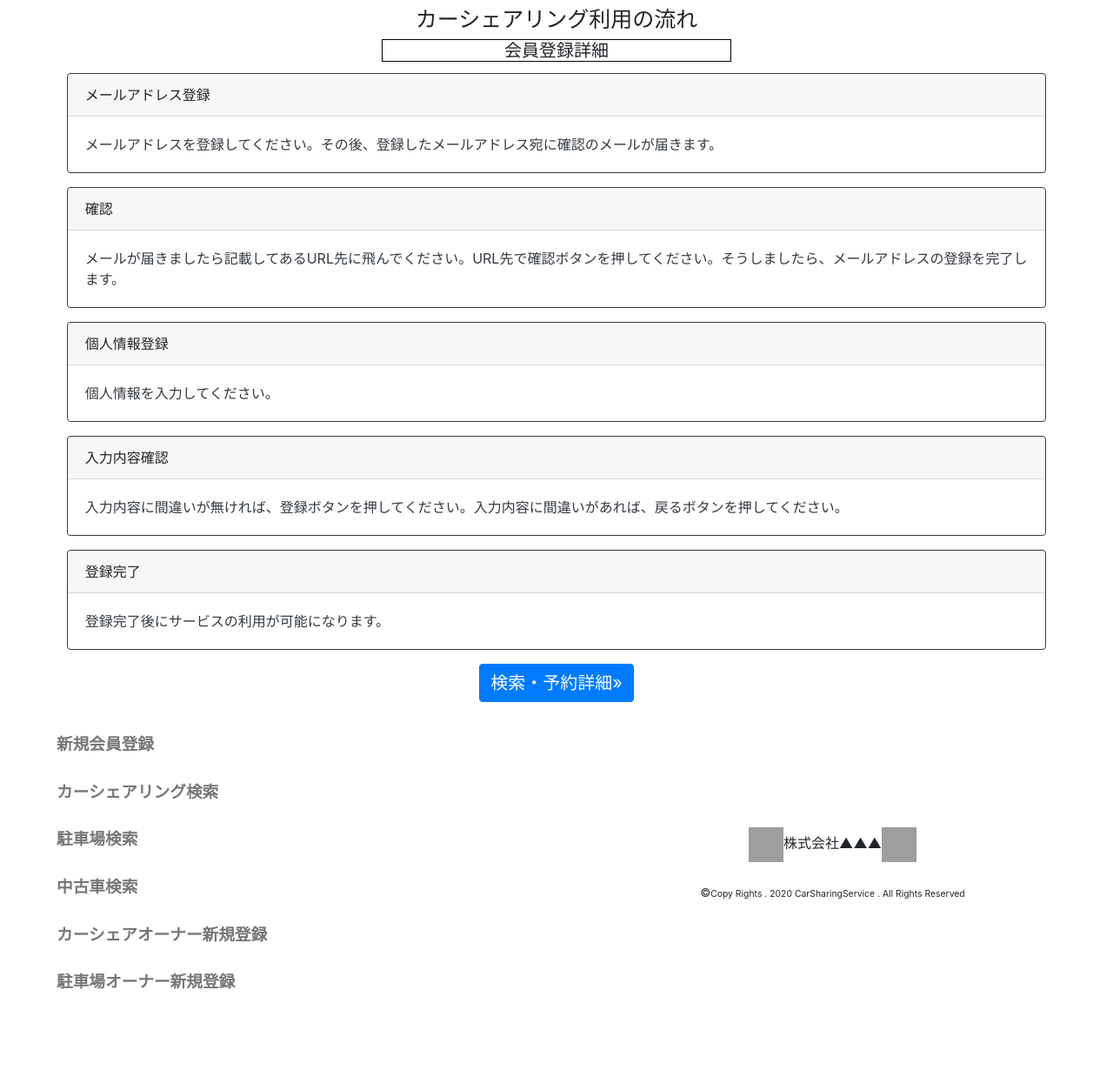
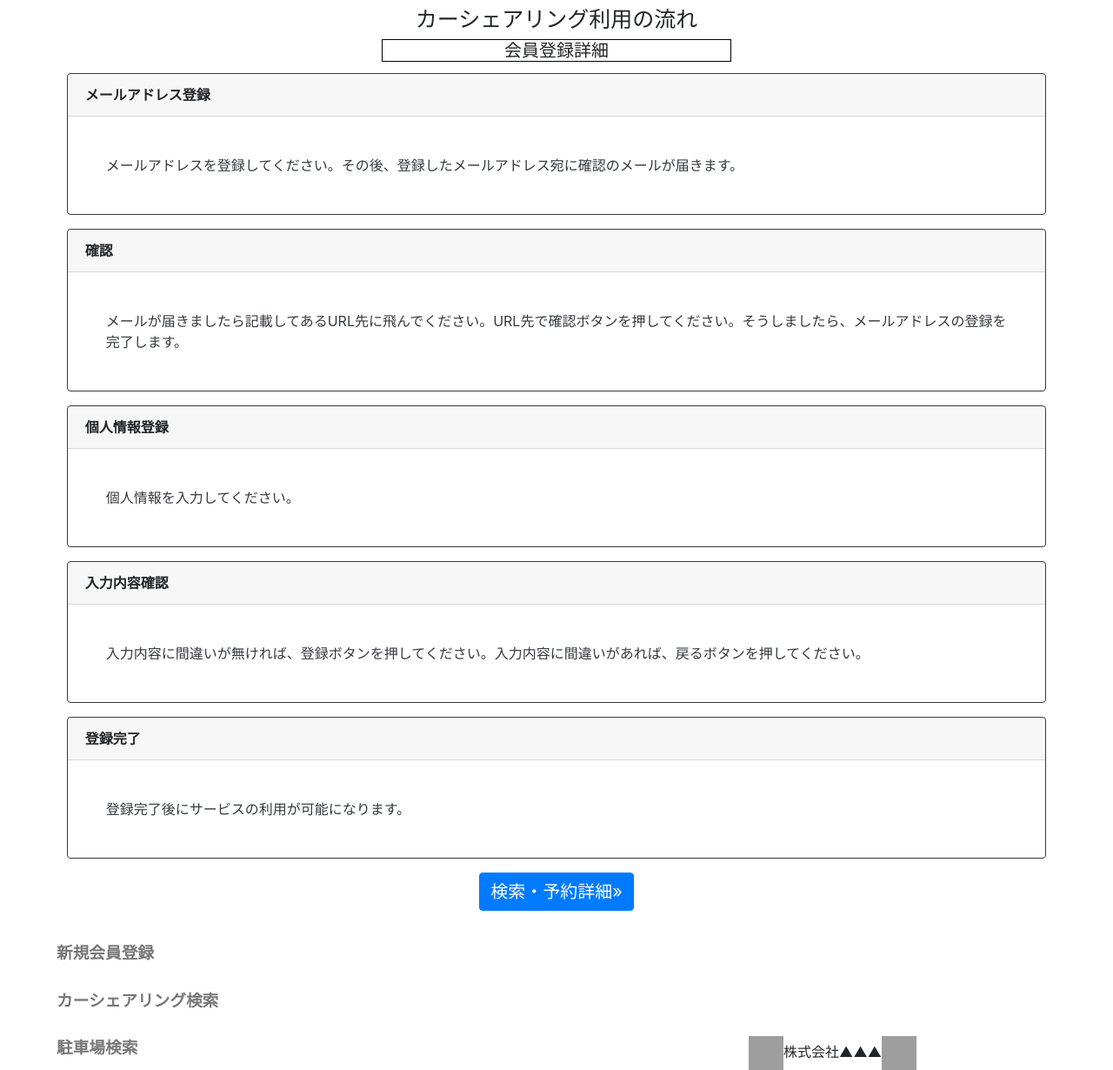
Before and after one commit to yuzua/proconEF, a Django app: page /carsharing_req/pages/1/1 in a window 1280 px wide. Shown: the part 96-1326 px from the top of the page at 87% size. Before the commit the page ends 1233 px from the top, so only its background shows below. Run offline with Django 3.2, Linux system fonts and the light colour scheme; parts of the project's set-up code (start-up, migrations or seed data) failed here and were passed over; some libraries are stand-ins or nearby versions; grey boxes are pictures that could not be loaded.

Commit message:
HTML編集

```diff
--- a/templates/carsharing_booking/car.html
+++ b/templates/carsharing_booking/car.html
@@ -4,6 +4,7 @@
 {% block title %}{{ title }}{% endblock %}
 
 {% block main_contents %}
+<h5>クイック車種検索</h5>
 <form>
     {{ form.as_table }}
 </form>
--- a/templates/page/user_details.html
+++ b/templates/page/user_details.html
@@ -9,9 +9,9 @@
 {% for item_list in json_data %}
   <div class="mx-auto">
     <div class="card border-dark mb-3 m-0">
-      <div class="card-header">{{item_list.title}}</div>
+      <div class="card-header"><strong>{{item_list.title}}</strong></div>
       <div class="card-body text-dark">
-        <p class="card-text">{{item_list.text}}</p>
+        <p class="card-text p-4">{{item_list.text}}</p>
       </div>
     </div>
   </div>
```
